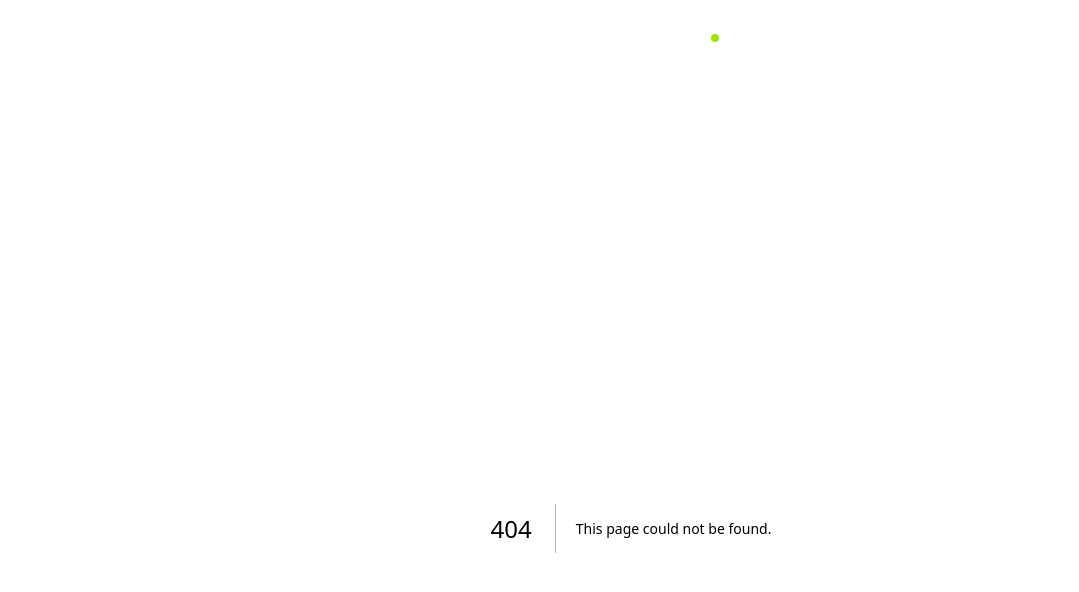
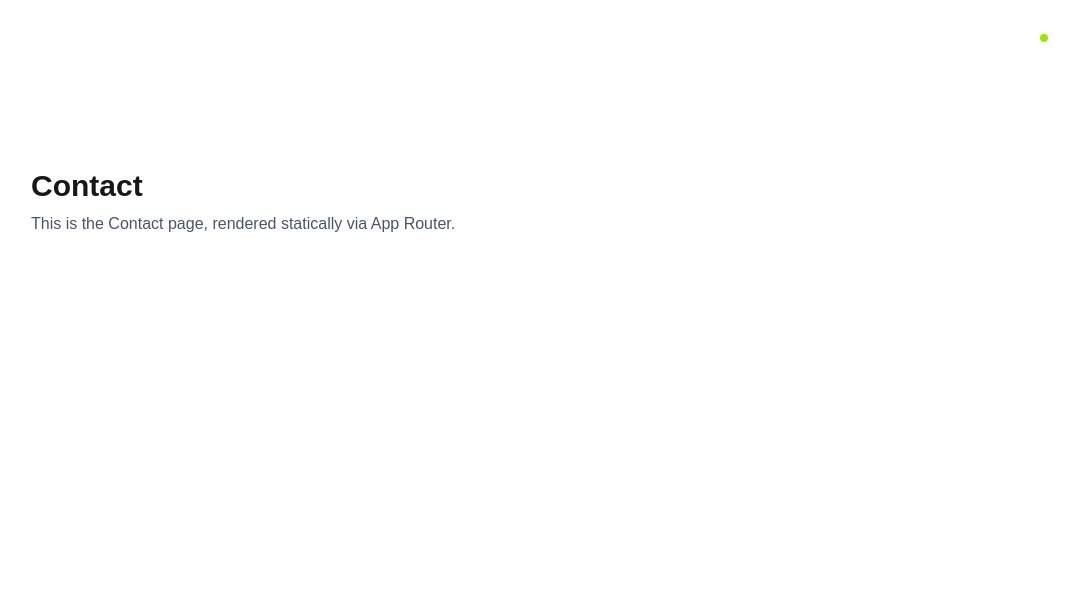
Before and after one commit to Amandubey211/Amandubey.dev, a Next.js app: page /contact in a window 1280 px wide. Before the commit this address had no page. Shown: the top 592 px of the page, without its empty margins (9-1088 px from the left). Built offline with nearby package versions, Linux system fonts and the light colour scheme.

Commit message:
contact and project pages

```diff
--- /dev/null
+++ b/src/app/contact/page.tsx
@@ -0,0 +1,10 @@
+export default function ContactPage() {
+  return (
+    <main className="p-10">
+      <h1 className="text-3xl font-bold">Contact</h1>
+      <p className="mt-2 text-gray-600">
+        This is the Contact page, rendered statically via App Router.
+      </p>
+    </main>
+  );
+}
--- /dev/null
+++ b/src/app/projects/page.tsx
@@ -0,0 +1,9 @@
+export default function ProjectPage() {
+  return (
+    <main className="p-10">
+      {" "}
+      <h1 className="text-3xl font-bold">Project</h1>{" "}
+      <p className="mt-2 text-gray-600"> this is a project page</p>
+    </main>
+  );
+}
--- a/src/components/NavBar.tsx
+++ b/src/components/NavBar.tsx
@@ -13,7 +13,7 @@ const links = [
   { label: "About", path: "/about" },
   { label: "Projects", path: "/projects" },
   { label: "Contact", path: "/contact" },
-  { label: "Blog", path: "/blog" },
+  //   { label: "Blog", path: "/blog" },
 ] as const;
 
 export function NavBar() {
```
